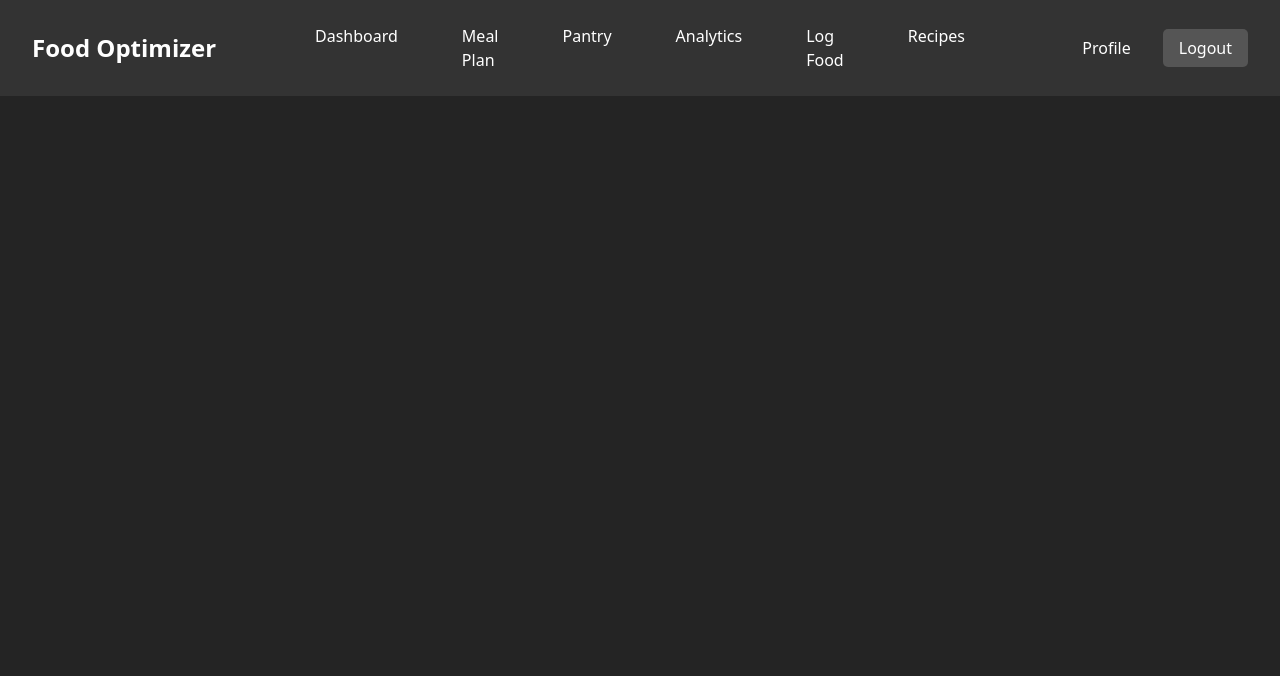
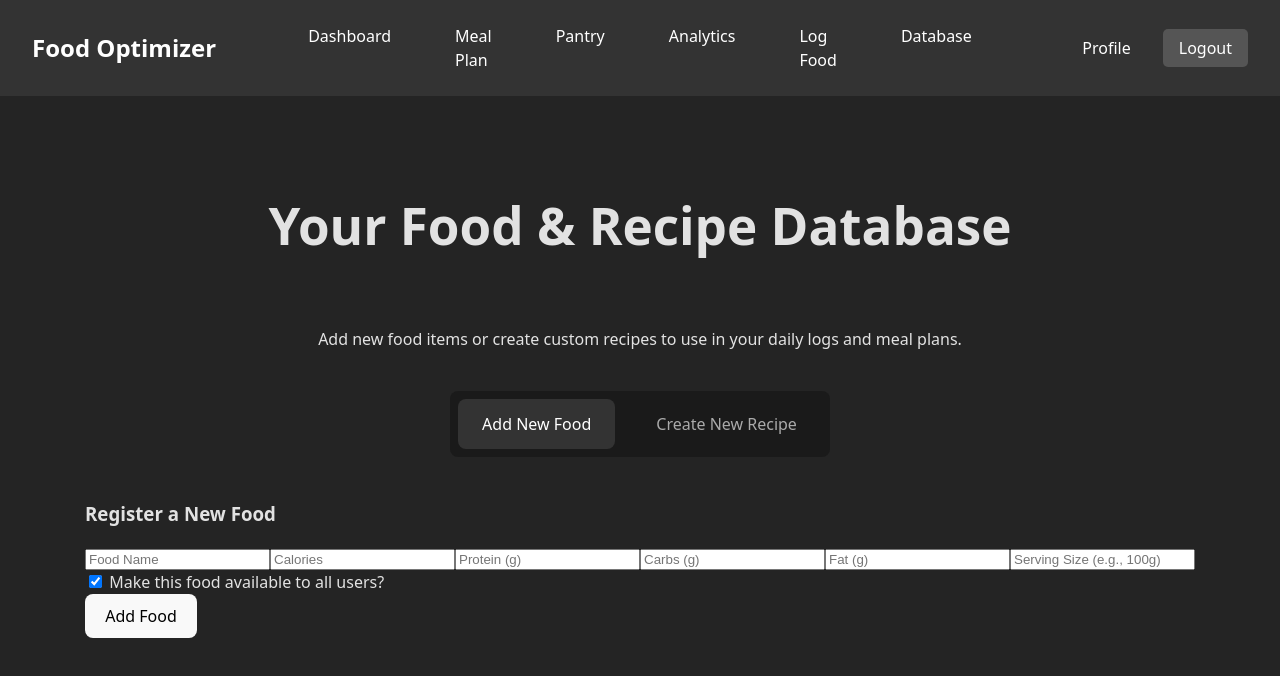
Before and after one commit to ShaneScarcella/food-optimizer, a React (Vite) app in the folder client/: page /database in a window 1280 px wide. Shown: the top 676 px of the page. Built offline with nearby package versions, Linux system fonts and the light colour scheme; sample sign-in values are in the browser's storage.

Commit message:
refactor(ui): Separated logging and registration into distinct pages

```diff
--- a/client/src/App.jsx
+++ b/client/src/App.jsx
@@ -10,6 +10,7 @@ import AnalyticsPage from './pages/AnalyticsPage';
 import Layout from './components/Layout';
 import LogFoodPage from './pages/LogFoodPage';
 import RecipesPage from './pages/RecipesPage';
+import DatabasePage from './pages/DatabasePage';
 
 function App() {
   return (
@@ -55,8 +56,8 @@ function App() {
             element={<ProtectedRoute><LogFoodPage /></ProtectedRoute>}
           />
           <Route
-            path="/recipes"
-            element={<ProtectedRoute><RecipesPage /></ProtectedRoute>}
+            path="/database"
+            element={<ProtectedRoute><DatabasePage /></ProtectedRoute>}
           />
         </Routes>
       </Layout>
--- a/client/src/components/CreateFoodForm.jsx
+++ b/client/src/components/CreateFoodForm.jsx
@@ -38,7 +38,7 @@ function CreateFoodForm() {
 
   return (
     <div>
-      <h3>Add a New Food</h3>
+      <h3>Register a New Food</h3>
       <form onSubmit={handleSubmit}>
         <input type="text" name="name" value={formData.name} onChange={handleChange} placeholder="Food Name" required />
         <input type="number" name="calories" value={formData.calories} onChange={handleChange} placeholder="Calories" required />
@@ -54,7 +54,7 @@ function CreateFoodForm() {
               checked={isPublic}
               onChange={(e) => setIsPublic(e.target.checked)}
             />
-             Make this food available to all users?
+            <span> Make this food available to all users?</span>
           </label>
         </div>
 
--- a/client/src/components/Navbar.jsx
+++ b/client/src/components/Navbar.jsx
@@ -23,7 +23,7 @@ function Navbar() {
             <Link to="/pantry" style={linkStyle}>Pantry</Link>
             <Link to="/analytics" style={linkStyle}>Analytics</Link>
             <Link to="/log-food" style={linkStyle}>Log Food</Link>
-            <Link to="/recipes" style={linkStyle}>Recipes</Link>
+            <Link to="/database" style={linkStyle}>Database</Link>
           </>
         )}
       </div>
--- /dev/null
+++ b/client/src/pages/DatabasePage.jsx
@@ -0,0 +1,81 @@
+import { useState } from 'react';
+import CreateFoodForm from '../components/CreateFoodForm';
+import CreateRecipeForm from '../components/CreateRecipeForm';
+
+function DatabasePage() {
+  // State to manage which form is currently active ('food' or 'recipe')
+  const [activeForm, setActiveForm] = useState('food');
+
+  return (
+    <div style={styles.pageContainer}>
+      <h1>Your Food & Recipe Database</h1>
+      <p>Add new food items or create custom recipes to use in your daily logs and meal plans.</p>
+
+      {/* Buttons to toggle between the two forms */}
+      <div style={styles.toggleContainer}>
+        <button
+          style={activeForm === 'food' ? styles.activeButton : styles.button}
+          onClick={() => setActiveForm('food')}
+        >
+          Add New Food
+        </button>
+        <button
+          style={activeForm === 'recipe' ? styles.activeButton : styles.button}
+          onClick={() => setActiveForm('recipe')}
+        >
+          Create New Recipe
+        </button>
+      </div>
+
+      {/* Conditionally render the selected form */}
+      <div style={styles.formWrapper}>
+        {activeForm === 'food' && <CreateFoodForm />}
+        {activeForm === 'recipe' && <CreateRecipeForm />}
+      </div>
+    </div>
+  );
+}
+
+const styles = {
+  pageContainer: {
+    display: 'flex',
+    flexDirection: 'column',
+    alignItems: 'center',
+    gap: '1.5rem',
+    padding: '2rem',
+    width: '100%'
+  },
+  toggleContainer: {
+    display: 'flex',
+    gap: '1rem',
+    backgroundColor: '#1a1a1a',
+    padding: '0.5rem',
+    borderRadius: '8px'
+  },
+  button: {
+    padding: '0.8rem 1.5rem',
+    border: '1px solid transparent',
+    borderRadius: '8px',
+    backgroundColor: 'transparent',
+    color: '#aaa',
+    cursor: 'pointer',
+    fontSize: '1rem'
+  },
+  activeButton: {
+    padding: '0.8rem 1.5rem',
+    border: 'none',
+    borderRadius: '8px',
+    backgroundColor: '#333',
+    color: 'white',
+    cursor: 'pointer',
+    fontSize: '1rem'
+  },
+  formWrapper: {
+    width: '100%',
+    display: 'flex',
+    justifyContent: 'center'
+  }
+};
+
+
+export default DatabasePage;
--- a/client/src/pages/LogFoodPage.jsx
+++ b/client/src/pages/LogFoodPage.jsx
@@ -1,6 +1,7 @@
+// client/src/pages/LogFoodPage.jsx
+
 import { useState } from 'react';
 import FoodSearch from '../components/FoodSearch';
-import CreateFoodForm from '../components/CreateFoodForm';
 import DailyLog from '../components/DailyLog';
 
 function LogFoodPage() {
@@ -13,11 +14,10 @@ function LogFoodPage() {
   return (
     <div>
       <h1>Log Your Food</h1>
-      <p>Search for foods to add to your daily log, or create a new food item below.</p>
+      <p>Search for foods and recipes to add to your daily log. If you can't find something, you can add it in the "Database" page.</p>
       <hr />
       <DailyLog key={logRefreshKey} />
       <FoodSearch onFoodLogged={handleFoodLogged} />
-      <CreateFoodForm />
     </div>
   );
 }
```
